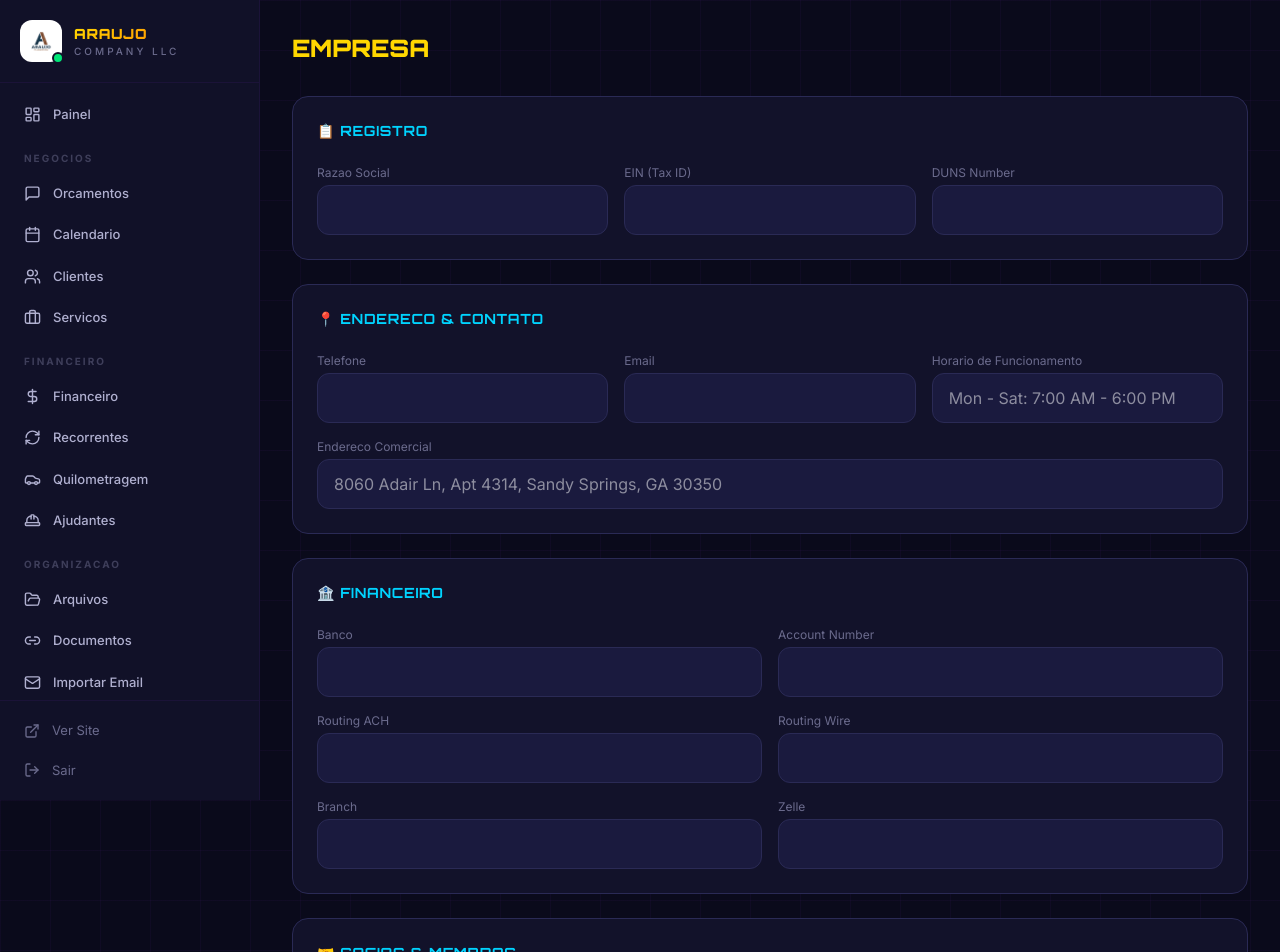
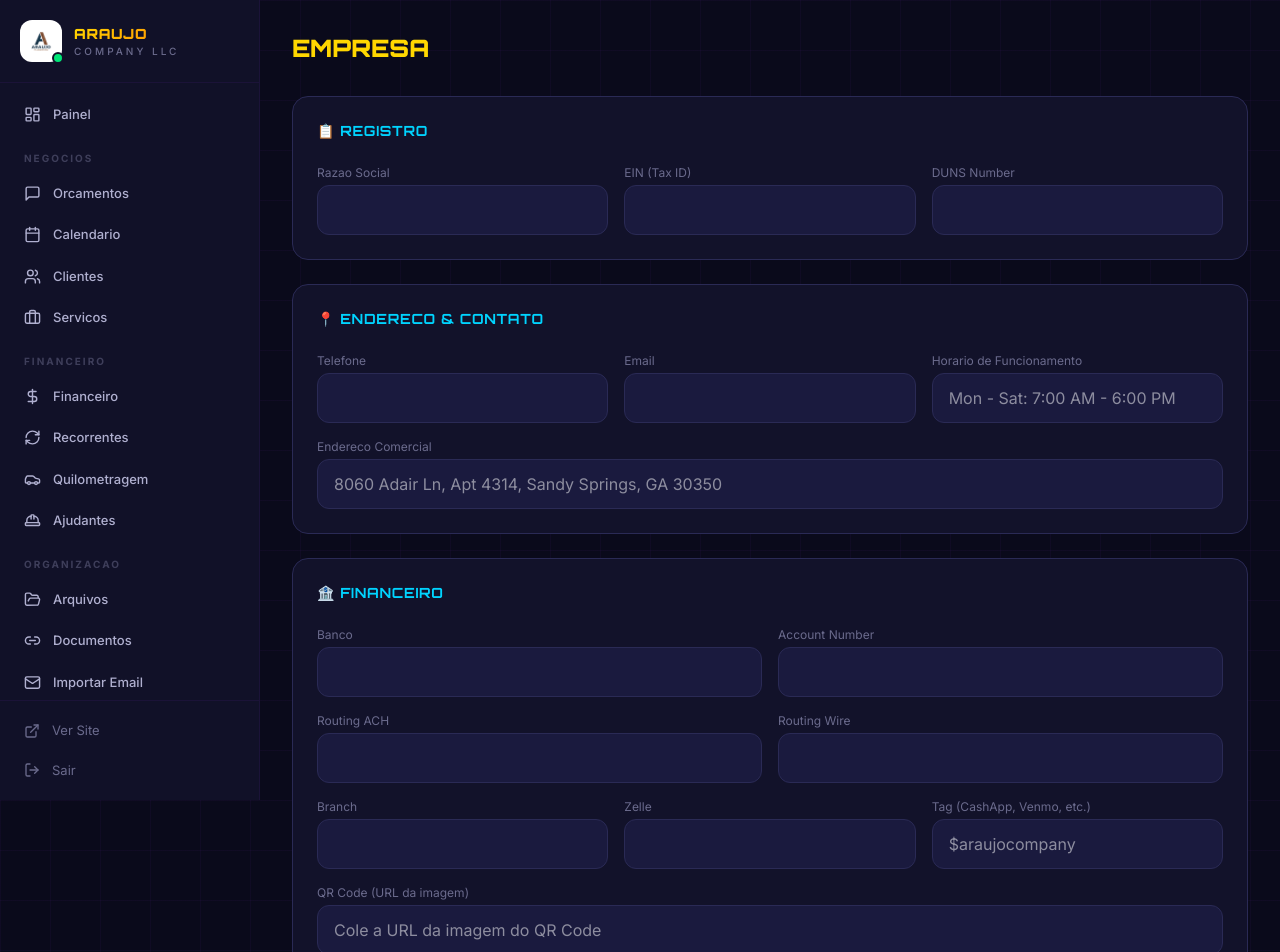
Before and after one commit to gtcapitalglobal/araujo-web, a Next.js app: page /admin/company in a window 1280 px wide. Shown: the top 952 px of the page. Built offline with nearby package versions, Linux system fonts and the light colour scheme; no server answers; the database is empty.

Commit message:
Add Tag and QR Code fields to company financial section
- Tag field for CashApp/Venmo/etc next to Zelle
- QR Code URL field with image preview
- Send QR Code via WhatsApp button

Co-Authored-By: Claude Opus 4.6 (1M context) <noreply@anthropic.com>

```diff
--- a/src/app/admin/company/page.tsx
+++ b/src/app/admin/company/page.tsx
@@ -16,7 +16,7 @@ interface InfoForm {
   legal_name: string; ein: string; duns_number: string;
   phone: string; email: string; website: string;
   address_line1: string; address_line2: string; city: string; state: string; zip: string;
-  bank_name: string; account_number: string; routing_ach: string; routing_wire: string; bank_branch: string; zelle: string;
+  bank_name: string; account_number: string; routing_ach: string; routing_wire: string; bank_branch: string; zelle: string; tag: string; qr_code_url: string;
   member_name: string; member_role: string; member_percent: string; member_email: string; member_phone: string; member_address: string;
   notes: string;
 }
@@ -25,7 +25,7 @@ const emptyForm: InfoForm = {
   legal_name: "", ein: "", duns_number: "",
   phone: "", email: "", website: "",
   address_line1: "", address_line2: "", city: "", state: "", zip: "",
-  bank_name: "", account_number: "", routing_ach: "", routing_wire: "", bank_branch: "", zelle: "",
+  bank_name: "", account_number: "", routing_ach: "", routing_wire: "", bank_branch: "", zelle: "", tag: "", qr_code_url: "",
   member_name: "", member_role: "", member_percent: "", member_email: "", member_phone: "", member_address: "",
   notes: "",
 };
@@ -58,7 +58,7 @@ export default function CompanyPage() {
         legal_name: d.legal_name || "", ein: d.ein || "", duns_number: d.duns_number || "",
         phone: d.phone || "", email: d.email || "", website: d.website || "",
         address_line1: d.address_line1 || "", address_line2: d.address_line2 || "", city: d.city || "", state: d.state || "", zip: d.zip || "",
-        bank_name: d.bank_name || "", account_number: d.account_number || "", routing_ach: d.routing_ach || "", routing_wire: d.routing_wire || "", bank_branch: d.bank_branch || "", zelle: d.zelle || "",
+        bank_name: d.bank_name || "", account_number: d.account_number || "", routing_ach: d.routing_ach || "", routing_wire: d.routing_wire || "", bank_branch: d.bank_branch || "", zelle: d.zelle || "", tag: d.tag || "", qr_code_url: d.qr_code_url || "",
         member_name: d.member_name || "", member_role: d.member_role || "", member_percent: d.member_percent || "", member_email: d.member_email || "", member_phone: d.member_phone || "", member_address: d.member_address || "",
         notes: d.notes || "",
       });
@@ -163,9 +163,36 @@ export default function CompanyPage() {
             <div><label className={labelClass}>Routing ACH</label><input value={form.routing_ach} onChange={(e) => update("routing_ach", e.target.value)} className={inputClass} /></div>
             <div><label className={labelClass}>Routing Wire</label><input value={form.routing_wire} onChange={(e) => update("routing_wire", e.target.value)} className={inputClass} /></div>
           </div>
-          <div className="grid grid-cols-1 sm:grid-cols-2 gap-4">
+          <div className="grid grid-cols-1 sm:grid-cols-3 gap-4">
             <div><label className={labelClass}>Branch</label><input value={form.bank_branch} onChange={(e) => update("bank_branch", e.target.value)} className={inputClass} /></div>
             <div><label className={labelClass}>Zelle</label><input value={form.zelle} onChange={(e) => update("zelle", e.target.value)} className={inputClass} /></div>
+            <div><label className={labelClass}>Tag (CashApp, Venmo, etc.)</label><input value={form.tag} onChange={(e) => update("tag", e.target.value)} placeholder="$araujocompany" className={inputClass} /></div>
+          </div>
+          {/* QR Code */}
+          <div>
+            <label className={labelClass}>QR Code (URL da imagem)</label>
+            <input value={form.qr_code_url} onChange={(e) => update("qr_code_url", e.target.value)} placeholder="Cole a URL da imagem do QR Code" className={inputClass} />
+            {form.qr_code_url && (
+              <div className="mt-3 flex items-start gap-4">
+                {/* eslint-disable-next-line @next/next/no-img-element */}
+                <img src={form.qr_code_url} alt="QR Code" className="w-32 h-32 rounded-xl border border-border bg-white p-1 object-contain" />
+                <div className="flex flex-col gap-2">
+                  <button
+                    onClick={() => window.open(form.qr_code_url, "_blank")}
+                    className="text-xs text-secondary hover:underline"
+                  >Ver imagem completa</button>
+                  <button
+                    onClick={() => {
+                      const msg = `*${form.legal_name || "Araujo Company LLC"}*\n💰 Zelle: ${form.zelle || ""}\n🏷️ Tag: ${form.tag || ""}\n\nQR Code: ${form.qr_code_url}`;
+                      window.open(`https://wa.me/?text=${encodeURIComponent(msg)}`, "_blank");
+                    }}
+                    className="flex items-center gap-1 text-xs bg-[#25D366] text-white px-3 py-1.5 rounded-lg hover:bg-[#1da851] transition"
+                  >
+                    <Share2 size={12} /> Enviar QR via WhatsApp
+                  </button>
+                </div>
+              </div>
+            )}
           </div>
         </div>
       </div>
```
